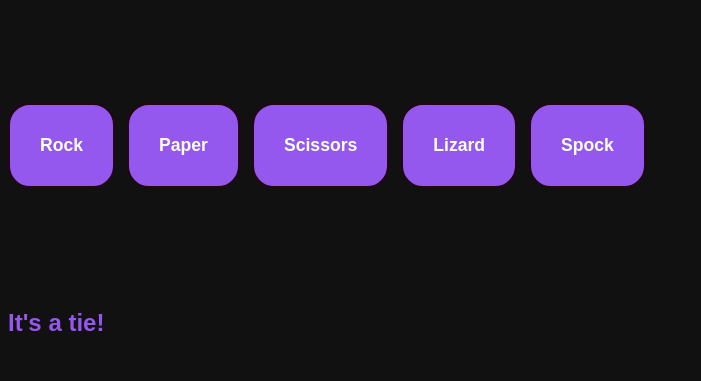
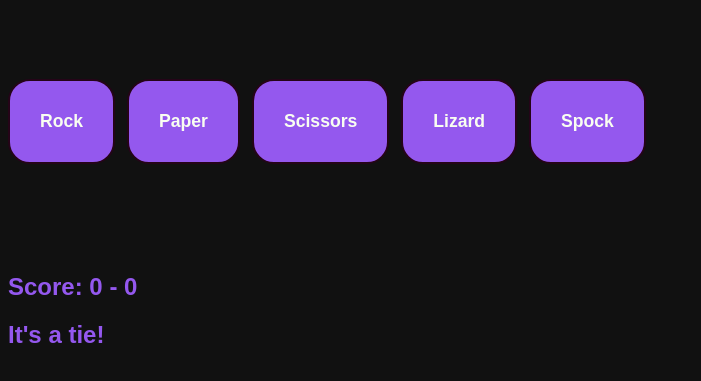
Before and after one commit to delta4ce/rpsls-game, a plain HTML site: page index.html in a window 1280 px wide. Both pictures are taken after a click on the button "Rock". Shown: the part 189-570 px from the top of the page, without its empty margins (0-701 px from the left). Drawn offline with Linux system fonts and the light colour scheme.

Commit message:
Added score display

```diff
--- a/index.html
+++ b/index.html
@@ -18,7 +18,8 @@
 		<button>Spock</button>
 	</div>
 	<div>
-		<h2></h2>
+		<h2 class="score">Scroe 0 - 0</h2>
+		<h2 class="string"></h2>
 	</div>
 	<script type="text/javascript" src="./js/script.js"></script>
 </body>
--- a/js/script.js
+++ b/js/script.js
@@ -8,13 +8,6 @@
         // Paper disproves Spock
         // Spock vaporizes Rock
         // And, as it always has, Rock crushes Scissors
-const choices = ["Rock", "Paper", "Scissors", "Lizard", "Spock"]
-let roundString = '';
-let stringCh = 0;
-
-let playerScore = 0; //implement scoring system
-let compScore = 0;
-
 const btn1 = document.querySelector('.buttons button:nth-child(1)')
 btn1.addEventListener('click', () => playRound(btn1.innerText))
 const btn2 = document.querySelector('.buttons button:nth-child(2)')
@@ -26,13 +19,15 @@ btn4.addEventListener('click', () => playRound(btn4.innerText))
 const btn5 = document.querySelector('.buttons button:nth-child(5)')
 btn5.addEventListener('click', () => playRound(btn5.innerText))
 
-function getChoice(number) {
-  return choices[number]
-}
+
+let playerScore = 0;
+let compScore = 0;
+
 
 function playRound(playerChoice) {
+	const choices = ["Rock", "Paper", "Scissors", "Lizard", "Spock"]
 	stringCh = 0;
-	document.querySelector('h2').textContent = '';
+
 	const Rules = {
 	  Rock: ["Scissors", "Lizard"],
 	  Paper: ["Rock", "Spock"],
@@ -40,17 +35,33 @@ function playRound(playerChoice) {
 	  Lizard: ["Spock", "Paper"],
 	  Spock: ["Rock", "Scissors"],
 	};
-	const compChoice = getChoice(Math.floor(Math.random() * choices.length));
+
+	const compChoice = choices[Math.floor(Math.random() * choices.length)];
 
 	if (playerChoice === compChoice) {
 		roundString = "It's a tie!";
 	} else if (Rules[playerChoice].includes(compChoice)) {
-		roundString = `You win! - ${getString(playerChoice, compChoice)}`;
+		roundString = `You win! - ${getString(playerChoice, compChoice)}.`;
 		playerScore++;
 	} else {
-		roundString = `I win with a ${compChoice}! - ${getString(playerChoice, compChoice)}`;
+		roundString = `I win with a ${compChoice}! - ${getString(playerChoice, compChoice)}.`;
 		compScore++;
 	}
+
+	document.querySelector('.score').textContent = `Score: ${compScore} - ${playerScore}`;
+
+	if (compScore === 5) {
+		roundString += ` Game over - I win! Play again?`
+		compScore = 0;
+		playerScore = 0;
+	}
+	if (playerScore === 5) {
+		roundString += ` Game over - You win! Play again?`
+		compScore = 0;
+		playerScore = 0;
+	}
+
+	document.querySelector('.string').textContent = '';
 	typeString();
 }
 
@@ -75,9 +86,12 @@ function getString(playerChoice, compChoice) {
 	}
 }
 
+let roundString = '';
+let stringCh = 0;
+
 function typeString() {
   if (stringCh < roundString.length) {
-    document.querySelector('h2').textContent += roundString[stringCh];
+    document.querySelector('.string').textContent += roundString[stringCh];
     stringCh++;
     setTimeout(typeString, 50);
   }
```
